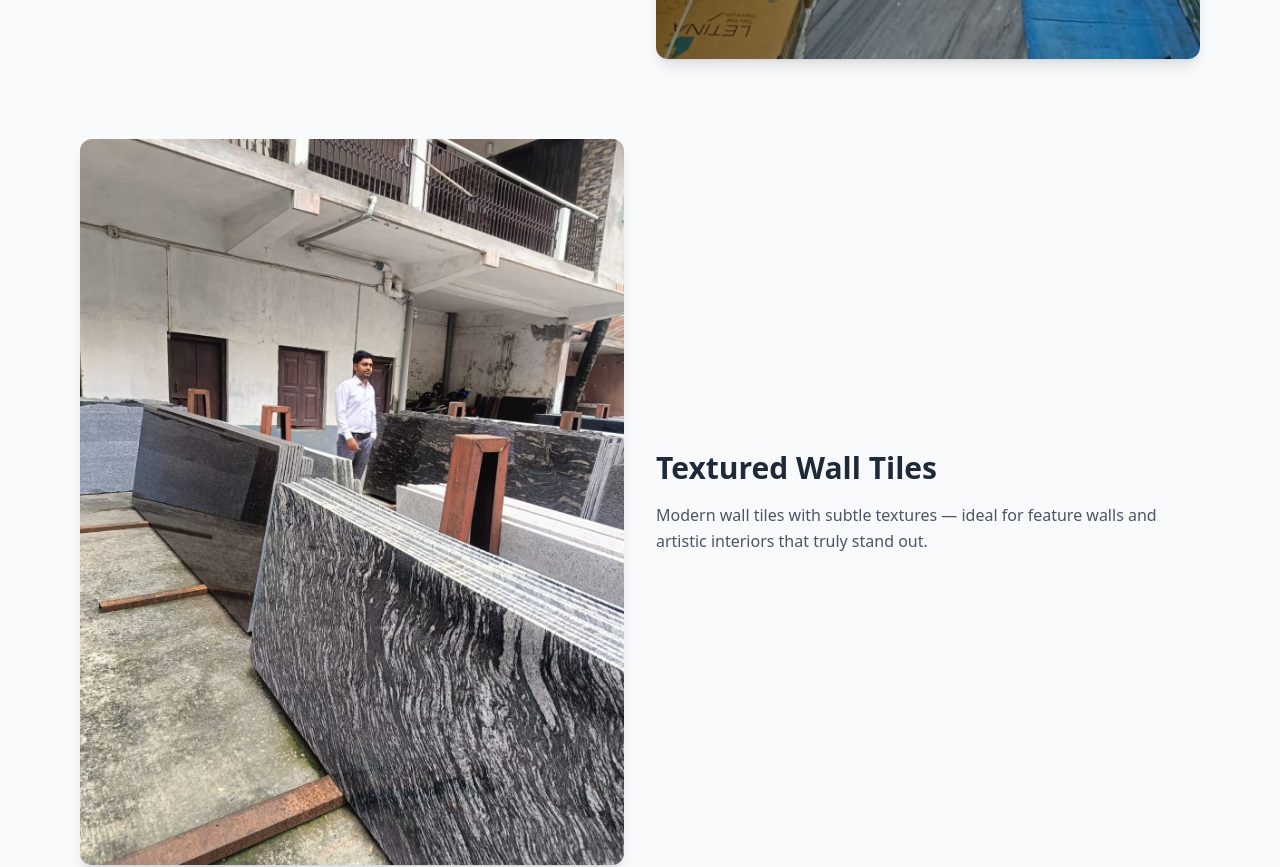
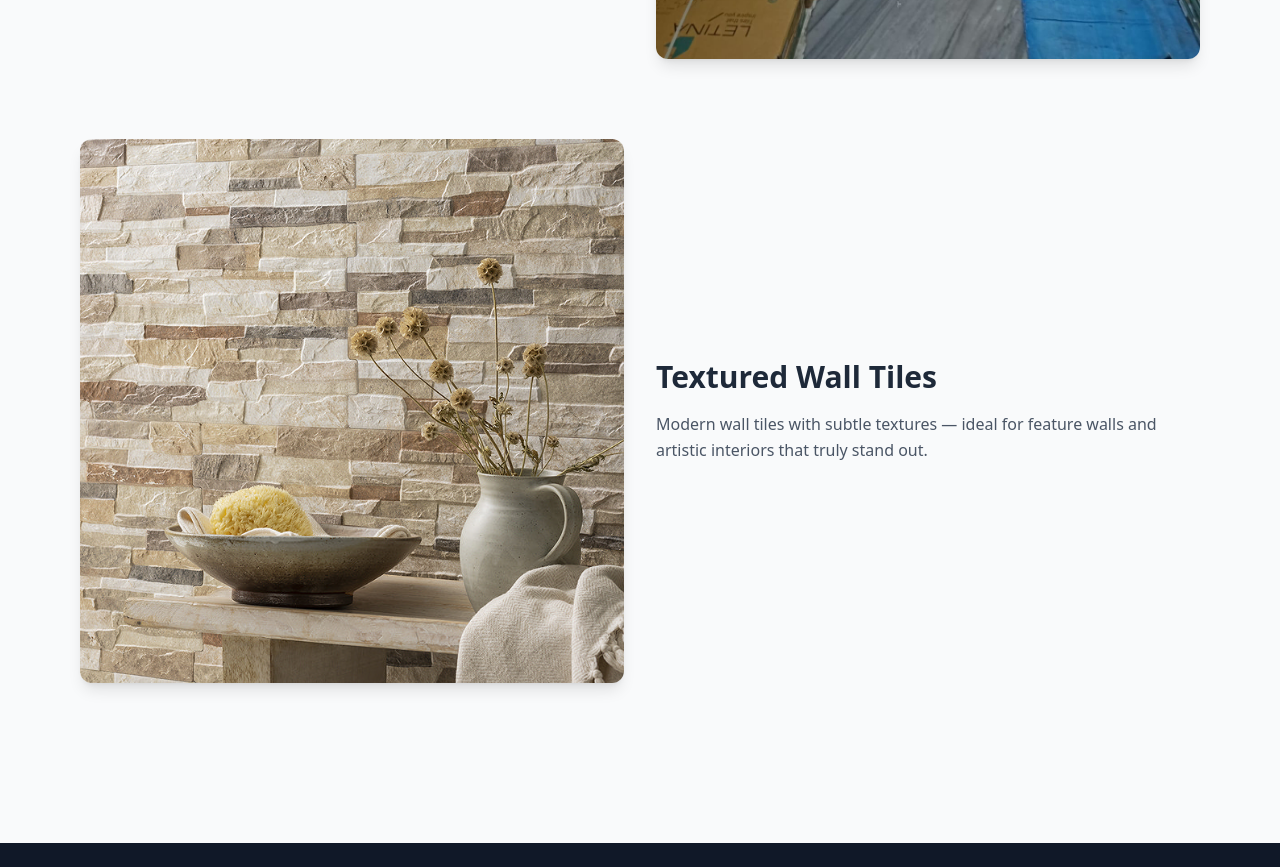
Before and after one commit to razzuSharma/tiles-marbles, a Next.js app: page /collections in a window 1280 px wide. Shown: the part 1420-2287 px from the top of the page. Built offline with nearby package versions, Linux system fonts and the light colour scheme.

Commit message:
fixing stuffs and bugs

```diff
--- a/src/app/collections/page.js
+++ b/src/app/collections/page.js
@@ -19,7 +19,7 @@ const collections = [
     title: "Textured Wall Tiles",
     description:
       "Modern wall tiles with subtle textures — ideal for feature walls and artistic interiors that truly stand out.",
-    image: "/collections/image-3.jpg",
+    image: "/collections/image-4.jpg",
   },
 ];
 
--- a/src/app/components/CategoryCard.jsx
+++ b/src/app/components/CategoryCard.jsx
@@ -1,6 +1,6 @@
 import Image from "next/image";
 
-export default function CategoryCard({ name, type, price, image }) {
+export default function CategoryCard({ name, type, image }) {
   return (
     <div className="rounded-2xl overflow-hidden shadow-md hover:shadow-xl transition-shadow duration-300 w-full max-w-sm mx-auto">
       {/* Image */}
@@ -18,7 +18,6 @@ export default function CategoryCard({ name, type, price, image }) {
       <div className="bg-gradient-to-t from-black/80 to-transparent px-5 py-4 text-white">
         <h3 className="text-xl font-semibold">{name}</h3>
         <p className="text-sm text-gray-300">{type}</p>
-        <p className="mt-2 text-yellow-300 font-bold text-lg">{price}</p>
       </div>
     </div>
   );
--- a/src/app/layout.js
+++ b/src/app/layout.js
@@ -13,10 +13,6 @@ const geistMono = Geist_Mono({
   subsets: ["latin"],
 });
 
-export const metadata = {
-  title: "Create Next App",
-  description: "Generated by create next app",
-};
 
 export default function RootLayout({ children }) {
   return (
```
Also changed, not shown: public/collections/image-3.jpg (deleted), public/collections/image-4.jpg (added).
